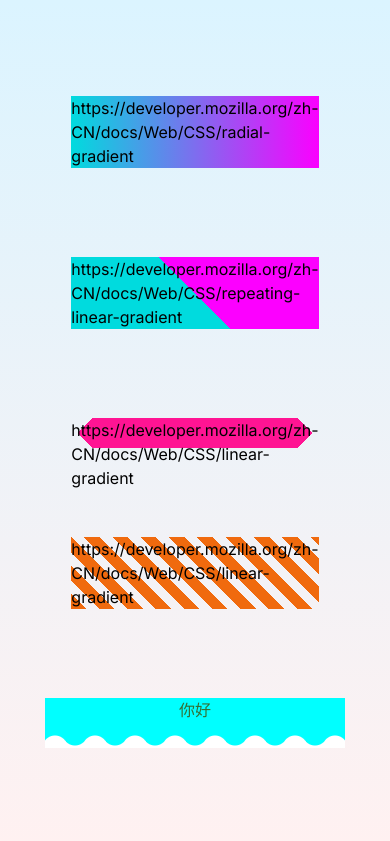
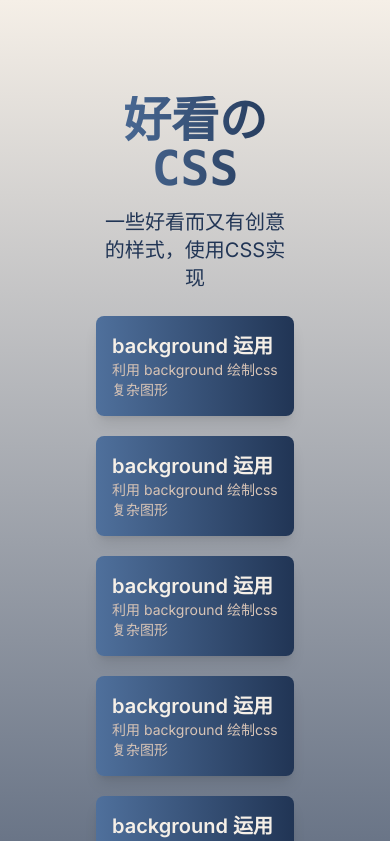
Before and after one commit to XyanZhang/nextjs-css-example, a Next.js app: page / in a window 390 px wide. Shown: the top 841 px of the page. Built offline with nearby package versions, Linux system fonts and the light colour scheme.

Commit message:
feat: 首页主题色调定制

```diff
--- a/src/app/dashboard/page.tsx
+++ b/src/app/dashboard/page.tsx
@@ -4,6 +4,21 @@
   return (
     <div>
       <h1>Dashboard_page</h1>
+      <div className='linearGradient-1'>
+        https://developer.mozilla.org/zh-CN/docs/Web/CSS/radial-gradient
+      </div>
+      <div className='linearGradient-2'>
+        https://developer.mozilla.org/zh-CN/docs/Web/CSS/repeating-linear-gradient
+      </div>
+      <div className='linearGradient-3'>
+        https://developer.mozilla.org/zh-CN/docs/Web/CSS/linear-gradient
+      </div>
+      <div className='linearGradient-4'>
+        https://developer.mozilla.org/zh-CN/docs/Web/CSS/linear-gradient
+      </div>
+      <div className='wave-button'>
+        你好
+      </div>
     </div>
   )
 }
--- a/src/app/globals.css
+++ b/src/app/globals.css
@@ -6,6 +6,17 @@
   --foreground-rgb: 0, 0, 0;
   --background-start-rgb: 214, 219, 220;
   --background-end-rgb: 255, 255, 255;
+  --theme1: 155, 171, 184;
+  --theme1-1: 238, 227, 203;
+  --theme1-2: 215, 192, 174;
+  --theme1-3: 150, 126, 118;
+}
+:root{
+  --theme1: rgb(245, 239, 231);
+  --theme1-1: rgb(216, 196, 182);
+  --theme1-2: rgb(79, 112, 156);
+  --theme1-3: rgb(33, 53, 85);
+
 }
 
 @media (prefers-color-scheme: dark) {
@@ -18,7 +29,5 @@
 
 body {
   color: rgb(var(--foreground-rgb));
-  background:
-    linear-gradient(180deg,#dbf4ff,#fff1f1)
-    rgb(var(--background-start-rgb));
+  background: linear-gradient(var(--theme1),var(--theme1-3));
 }
--- a/src/app/page.tsx
+++ b/src/app/page.tsx
@@ -1,23 +1,37 @@
+import { navList } from '@/config/nav.config'
 import Image from 'next/image'
 import './index.css'
+
 export default function Home() {
   return (
     <main className="flex min-h-screen flex-col items-center justify-between p-24">
-      <div className='linearGradient-1'>
-        https://developer.mozilla.org/zh-CN/docs/Web/CSS/radial-gradient
-      </div>
-      <div className='linearGradient-2'>
-        https://developer.mozilla.org/zh-CN/docs/Web/CSS/repeating-linear-gradient
-      </div>
-      <div className='linearGradient-3'>
-        https://developer.mozilla.org/zh-CN/docs/Web/CSS/linear-gradient
-      </div>
-      <div className='linearGradient-4'>
-        https://developer.mozilla.org/zh-CN/docs/Web/CSS/linear-gradient
-      </div>
-      <div className='wave-button'>
-        你好
-      </div>
+      <section className='w-full'>
+        <div className='text-center'>
+          <h1 className="text-5xl font-mono font-semibold animate-bounce-in text-transparent bg-clip-text bg-gradient-to-r from-[var(--theme1-2)] to-[var(--theme1-3)]">好看のCSS </h1>
+          <p className='mt-4 text-xl text-[var(--theme1-3)]'>一些好看而又有创意的样式，使用CSS实现</p>
+        </div>
+        <br/>
+        <ul className='grid grid-cols-1 md:grid-cols-2 lg:grid-cols-3 gap-5'>
+          {
+            navList.map((item, index) => {
+              return (
+                // 一个小卡片，展示标题，描述，点击跳转到对应的页面，每个卡片使用不同的主题色
+                <li key={index} className='relative'>
+                  <a href={item.url} target='_blank' className='block w-full h-full'>
+                    <div className={`w-full h-full bg-gradient-to-r from-[var(--theme1-2)] to-[var(--theme1-3)] rounded-lg shadow-lg transform transition duration-300 hover:scale-105`}>
+                      <div className='flex flex-col justify-between h-full p-4'>
+                        <div className='text-xl font-semibold text-[var(--theme1)]'>{item.title}</div>
+                        <div className='text-sm text-[var(--theme1-1)]'>{item.desp}</div>
+                      </div>
+                    </div>
+                  </a>
+                </li>
+              )
+            })
+          }
+        </ul>
+      </section>
+      <p className='text-[var(--theme1-1)]'>创意来源：<a target="_blank" className='transition hover:text-[var(--theme1-3)]' href="https://colorhunt.co/palette/f5efe7d8c4b64f709c213555">Color Hunt</a>、<a target="_blank" className='transition hover:text-[var(--theme1-3)]' href="https://example.kuizuo.cn/">前端示例站</a></p>
     </main>
   )
 }
--- /dev/null
+++ b/src/config/nav.config.ts
@@ -0,0 +1,29 @@
+export let navList = [{
+  title: 'background 运用',
+  url: '/background',
+  desp: '利用 background 绘制css复杂图形'
+},{
+  title: 'background 运用',
+  url: '/background',
+  desp: '利用 background 绘制css复杂图形'
+},{
+  title: 'background 运用',
+  url: '/background',
+  desp: '利用 background 绘制css复杂图形'
+},{
+  title: 'background 运用',
+  url: '/background',
+  desp: '利用 background 绘制css复杂图形'
+},{
+  title: 'background 运用',
+  url: '/background',
+  desp: '利用 background 绘制css复杂图形'
+},{
+  title: 'background 运用',
+  url: '/background',
+  desp: '利用 background 绘制css复杂图形'
+},{
+  title: 'background 运用',
+  url: '/background',
+  desp: '利用 background 绘制css复杂图形'
+}]
```
